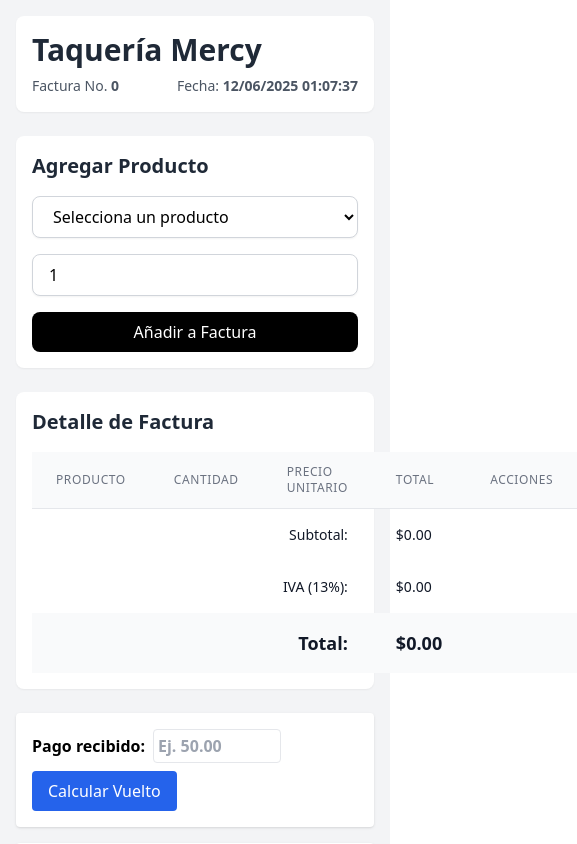
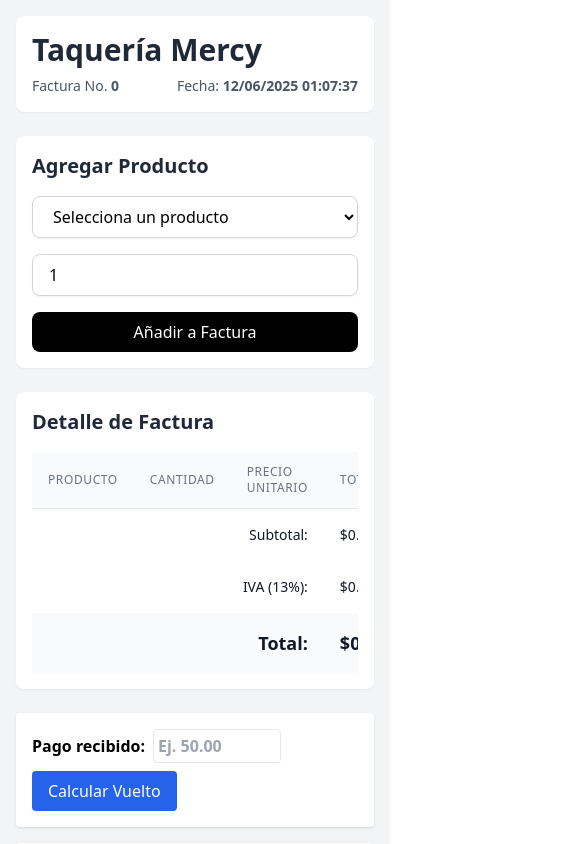
Before and after one commit to danielvll12/sistema-de-facturacion-electronica, a React (Create React App) app: page / in a window 390 px wide. Shown: the top 844 px of the page, 577 px wide, since content can reach past the window. Built offline with nearby package versions, Linux system fonts and the light colour scheme.

Commit message:
actualice la responsive

```diff
--- a/package.json
+++ b/package.json
@@ -9,6 +9,7 @@
             "autoprefixer": "^10.0.0",
             "jspdf": "^3.0.1",
             "jspdf-autotable": "^5.0.2",
+            "lucide-react": "^0.514.0",
             "postcss": "^8",
             "react": "^18.0.0",
             "react-dom": "^18.0.0",
--- a/src/components/InvoiceTable.js
+++ b/src/components/InvoiceTable.js
@@ -1,38 +1,42 @@
 import React from 'react';
 import { formatCurrency } from '../utils/formatters';
+import { Trash2 } from 'lucide-react';
 
 const InvoiceTable = ({ items, onRemoveItem }) => {
   const subtotal = items.reduce((sum, item) => sum + (item.price * item.quantity), 0);
-  const taxRate = 0.13; // IVA en El Salvador
+  const taxRate = 0.13;
   const taxAmount = subtotal * taxRate;
   const total = subtotal + taxAmount;
 
   return (
     <div className="bg-white rounded-lg shadow-sm p-4 mb-6">
       <h2 className="text-xl font-semibold text-gray-800 mb-4">Detalle de Factura</h2>
+
+      <div className="overflow-x-auto">
         <table className="min-w-full divide-y divide-gray-200">
           <thead className="bg-gray-50">
             <tr>
-            <th className="px-6 py-3 text-left text-xs font-medium text-gray-500 uppercase tracking-wider">Producto</th>
-            <th className="px-6 py-3 text-left text-xs font-medium text-gray-500 uppercase tracking-wider">Cantidad</th>
-            <th className="px-6 py-3 text-left text-xs font-medium text-gray-500 uppercase tracking-wider">Precio Unitario</th>
-            <th className="px-6 py-3 text-left text-xs font-medium text-gray-500 uppercase tracking-wider">Total</th>
-            <th className="px-6 py-3 text-left text-xs font-medium text-gray-500 uppercase tracking-wider">Acciones</th>
+              <th className="px-4 py-3 text-left text-xs font-medium text-gray-500 uppercase tracking-wider">Producto</th>
+              <th className="px-4 py-3 text-left text-xs font-medium text-gray-500 uppercase tracking-wider">Cantidad</th>
+              <th className="px-4 py-3 text-left text-xs font-medium text-gray-500 uppercase tracking-wider">Precio Unitario</th>
+              <th className="px-4 py-3 text-left text-xs font-medium text-gray-500 uppercase tracking-wider">Total</th>
+              <th className="px-4 py-3 text-left text-xs font-medium text-gray-500 uppercase tracking-wider">Acciones</th>
             </tr>
           </thead>
           <tbody className="bg-white divide-y divide-gray-200">
             {items.map(item => (
               <tr key={item.id}>
-              <td className="px-6 py-4 whitespace-nowrap text-sm font-medium text-gray-900">{item.name}</td>
-              <td className="px-6 py-4 whitespace-nowrap text-sm text-gray-500">{item.quantity}</td>
-              <td className="px-6 py-4 whitespace-nowrap text-sm text-gray-500">{formatCurrency(item.price)}</td>
-              <td className="px-6 py-4 whitespace-nowrap text-sm text-gray-500">{formatCurrency(item.price * item.quantity)}</td>
-              <td className="px-6 py-4 whitespace-nowrap text-right text-sm font-medium">
+                <td className="px-4 py-4 whitespace-nowrap text-sm font-medium text-gray-900">{item.name}</td>
+                <td className="px-4 py-4 whitespace-nowrap text-sm text-gray-500">{item.quantity}</td>
+                <td className="px-4 py-4 whitespace-nowrap text-sm text-gray-500">{formatCurrency(item.price)}</td>
+                <td className="px-4 py-4 whitespace-nowrap text-sm text-gray-500">{formatCurrency(item.price * item.quantity)}</td>
+                <td className="px-4 py-4 whitespace-nowrap text-right text-sm font-medium">
                   <button
                     onClick={() => onRemoveItem(item.id)}
-                  className="text-red-600 hover:text-red-900 transition-colors"
+                    className="text-red-600 hover:text-red-900 transition-colors flex items-center gap-1 mx-auto sm:mx-0"
                   >
-                  Eliminar
+                    <Trash2 size={16} />
+                    <span className="hidden sm:inline">Eliminar</span>
                   </button>
                 </td>
               </tr>
@@ -40,23 +44,24 @@ const InvoiceTable = ({ items, onRemoveItem }) => {
           </tbody>
           <tfoot>
             <tr>
-            <td colSpan="3" className="px-6 py-4 text-right text-sm font-medium text-gray-900">Subtotal:</td>
-            <td className="px-6 py-4 whitespace-nowrap text-sm text-gray-900">{formatCurrency(subtotal)}</td>
+              <td colSpan="3" className="px-4 py-4 text-right text-sm font-medium text-gray-900">Subtotal:</td>
+              <td className="px-4 py-4 whitespace-nowrap text-sm text-gray-900">{formatCurrency(subtotal)}</td>
               <td></td>
             </tr>
             <tr>
-            <td colSpan="3" className="px-6 py-4 text-right text-sm font-medium text-gray-900">IVA (13%):</td>
-            <td className="px-6 py-4 whitespace-nowrap text-sm text-gray-900">{formatCurrency(taxAmount)}</td>
+              <td colSpan="3" className="px-4 py-4 text-right text-sm font-medium text-gray-900">IVA (13%):</td>
+              <td className="px-4 py-4 whitespace-nowrap text-sm text-gray-900">{formatCurrency(taxAmount)}</td>
               <td></td>
             </tr>
             <tr className="bg-gray-50">
-            <td colSpan="3" className="px-6 py-4 text-right text-lg font-bold text-gray-900">Total:</td>
-            <td className="px-6 py-4 whitespace-nowrap text-lg font-bold text-gray-900">{formatCurrency(total)}</td>
+              <td colSpan="3" className="px-4 py-4 text-right text-lg font-bold text-gray-900">Total:</td>
+              <td className="px-4 py-4 whitespace-nowrap text-lg font-bold text-gray-900">{formatCurrency(total)}</td>
               <td></td>
             </tr>
           </tfoot>
         </table>
       </div>
+    </div>
   );
 };
 
```
Also changed, not shown: 1 other file (tests, documents, lock files or other folders). Lines whose indentation alone changed are shown as unchanged.
